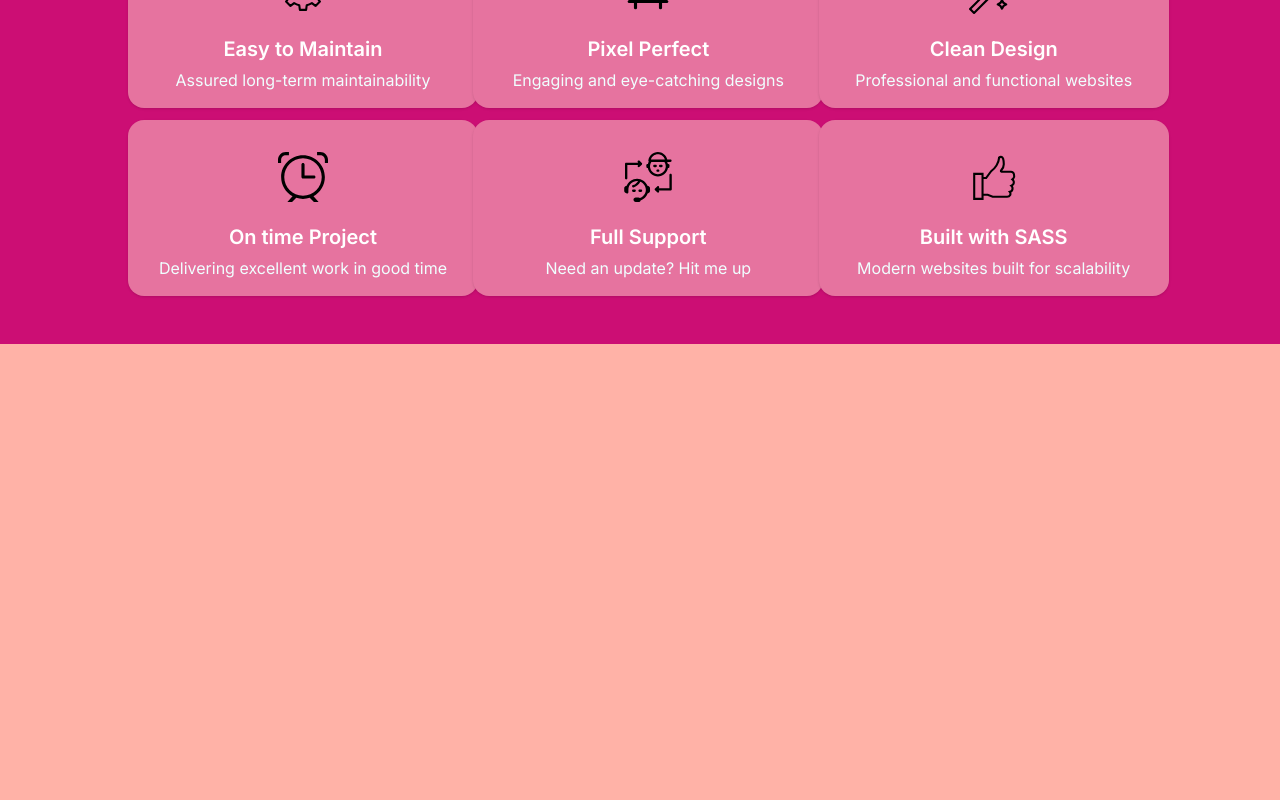
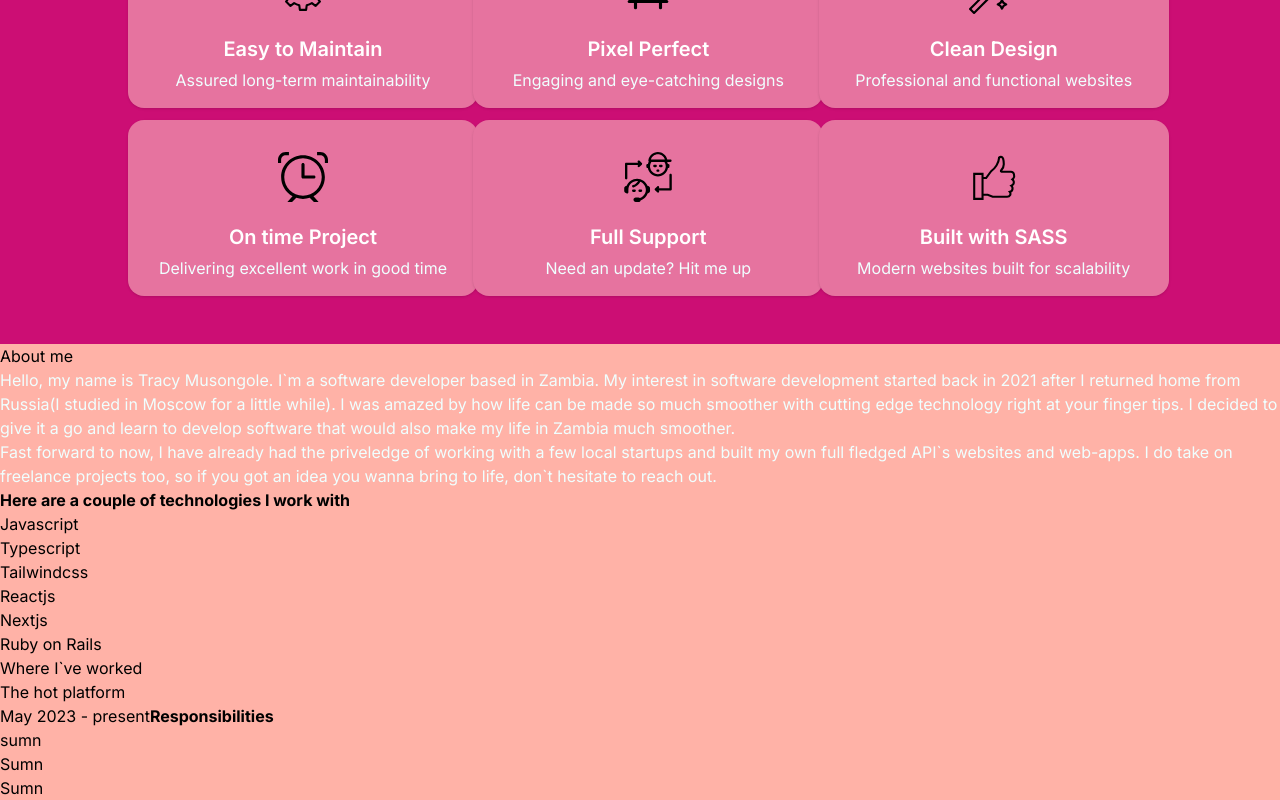
Before and after one commit to TracyMuso/tfp, a Next.js app: page / in a window 1280 px wide. Shown: the part 1045-1845 px from the top of the page. Before the commit the page ends 1389 px from the top, so only its background shows below. Built offline with nearby package versions, Linux system fonts and the light colour scheme.

Commit message:
feat(about-section): create text for about section

```diff
--- a/app/page.tsx
+++ b/app/page.tsx
@@ -1,6 +1,7 @@
 import NavMenu from "@/components/nav";
 import Hero from "@/components/Hero";
 import Services from "@/components/Services";
+import About from "@/components/About";
 
 export default function Home() {
   return (
@@ -9,6 +10,7 @@ export default function Home() {
       <main className=" p-0 m-0">
         <Hero />
         <Services />
+        <About />
       </main>
     </>
   );
--- /dev/null
+++ b/components/About/index.tsx
@@ -0,0 +1,49 @@
+const About = () => {
+  return (
+    <section>
+      <article>
+        <h2>About me</h2>
+        <p>
+          Hello, my name is Tracy Musongole. I`m a software developer based in
+          Zambia. My interest in software development started back in 2021 after
+          I returned home from Russia(I studied in Moscow for a little while). I
+          was amazed by how life can be made so much smoother with cutting edge
+          technology right at your finger tips. I decided to give it a go and
+          learn to develop software that would also make my life in Zambia much
+          smoother.
+          <br />
+          Fast forward to now, I have already had the priveledge of working with
+          a few local startups and built my own full fledged API`s websites and
+          web-apps. I do take on freelance projects too, so if you got an idea
+          you wanna bring to life, don`t hesitate to reach out.
+        </p>
+        <strong>Here are a couple of technologies I work with</strong>
+        <ul>
+          <li>Javascript</li>
+          <li>Typescript</li>
+          <li>Tailwindcss</li>
+        </ul>
+        <ul>
+          <li>Reactjs</li>
+          <li>Nextjs</li>
+          <li>Ruby on Rails</li>
+        </ul>
+      </article>
+      <div>
+        <h2>Where I`ve worked</h2>
+        <div>
+          <h4>The hot platform</h4>
+          <span>May 2023 - present</span>
+          <strong>Responsibilities</strong>
+          <ul>
+            <li>sumn</li>
+            <li>Sumn</li>
+            <li>Sumn</li>
+          </ul>
+        </div>
+      </div>
+    </section>
+  );
+};
+
+export default About;
```
